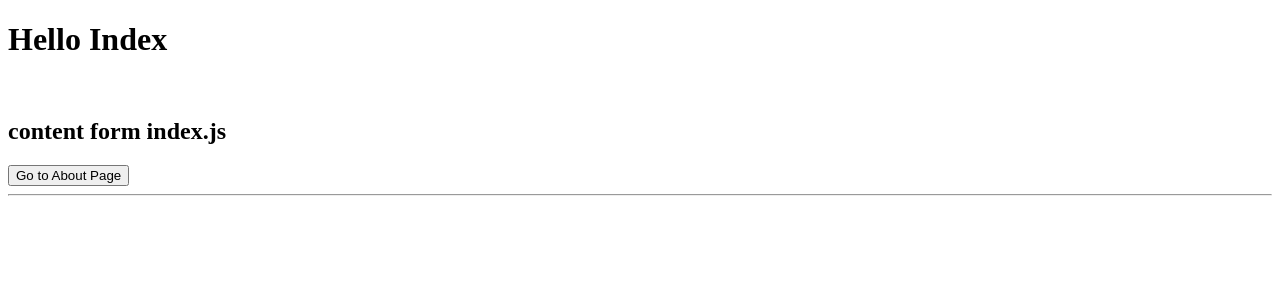
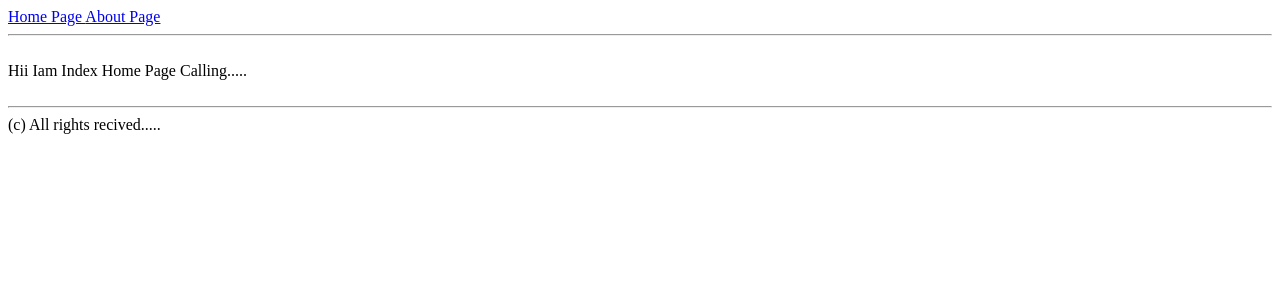
Before and after one commit to umbrashia/nextjs-with-redux, a Next.js app: page / in a window 1280 px wide. Shown: the top 300 px of the page. Built offline with nearby package versions, Linux system fonts and the light colour scheme.

Commit message:
React and Next Folder flow is setuped....

```diff
--- /dev/null
+++ b/component/HomeComponent.js
@@ -0,0 +1,25 @@
+import React, { Component } from 'react';
+import Header from './include/Header';
+import Footer from './include/Footer';
+
+class HomeComponent extends Component {
+
+    constructor(props) {
+        super(props);
+        // this.contentWillMount();
+    }
+
+    render() {
+        return (
+            <div>
+                <Header></Header>
+                <label>Hii Iam Index Home Page Calling.....</label>
+                <Footer></Footer>
+            </div>
+        );
+    }
+
+}
+
+
+export default HomeComponent;
--- /dev/null
+++ b/component/include/Footer.js
@@ -0,0 +1,18 @@
+import React, { Component } from 'react';
+
+class Footer extends Component {
+
+
+    render() {
+        return (
+            <div>
+                <br/><hr/>
+                (c) All rights recived.....
+            </div>
+        );
+    }
+
+}
+
+
+export default Footer;
--- /dev/null
+++ b/component/include/Header.js
@@ -0,0 +1,23 @@
+import React, { Component } from 'react';
+import Link from 'next/link';
+class Header extends Component {
+
+
+    render() {
+        return (
+            <div>
+                <Link href="/" >
+                <a>Home Page </a>
+                </Link>
+                <Link href="/about" >
+                <a> About Page</a>
+                </Link>
+                <hr/><br/>
+            </div>
+        );
+    }
+
+}
+
+
+export default Header;
--- a/pages/index.js
+++ b/pages/index.js
@@ -1,5 +1,6 @@
 import React, { Component } from 'react';
 import Link from 'next/link';
+import HomeComponent from '../component/HomeComponent';
 // import { createStore, applyMiddleware, combineReducers } from 'redux';
 // import logger from 'redux-logger';
 // import thunk from 'redux-thunk';
@@ -17,11 +18,8 @@ class Index extends Component {
 
     render() {
         return (
-            <div><h1>Hello Index</h1><br /><h2>content form index.js</h2>
-                <Link href="/about" title="About Page">
-                <button>Go to About Page</button>
-                </Link>
-                <hr />
+            <div>
+                <HomeComponent></HomeComponent>
             </div>
         );
     }
```
Also changed, not shown: component/AboutComponent.js (added, +25 -0 lines), package.json (+6 -1 lines), pages/about.js (+8 -6 lines), 1 other file (tests, documents, lock files or other folders).
